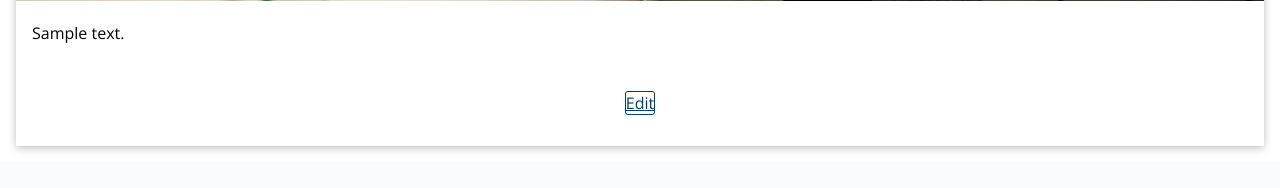
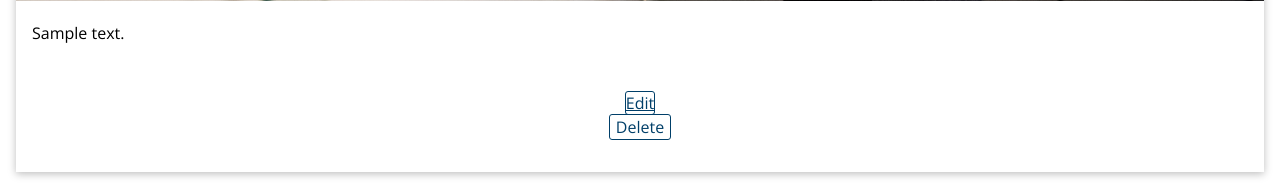
Before and after one commit to zep1994/Node_Project_2023, a Node server app: page /employees/600000000000000000000001 in a window 1280 px wide. Shown: the part 969-1157 px from the top of the page. Before the commit the page ends 1120 px from the top, so only its background shows below. Run offline with Node 20, Linux system fonts and the light colour scheme; tables that the repository leaves empty hold one stand-in row (values such as "Sample post"); some libraries are stand-ins or nearby versions.

Commit message:
delete Employee

```diff
--- a/controllers/admin.js
+++ b/controllers/admin.js
@@ -74,7 +74,7 @@ exports.postEditEmployee = (req, res, next) => {
 
 exports.postDeleteEmployee = (req, res, next) => {
   const prodId = req.body.employeeId;
-  Employee.deleteById(prodId)
+  Employee.findOneAndRemove(prodId)
     .then(() => {
       console.log('DESTROYED PRODUCT');
       res.redirect('/employees');
--- a/routes/admin.js
+++ b/routes/admin.js
@@ -18,7 +18,7 @@ router.get('/edit-employee/:employeeId', adminController.getEditEmployee);
 // /admin/add-employee => POST
 router.post('/edit-employee', adminController.postEditEmployee);
 
-//router.post('/delete-employee', adminController.postDeleteEmployee);
+router.post('/delete-employee', adminController.postDeleteEmployee);
 
 
 module.exports = router;
--- a/views/employee/employee-detail.ejs
+++ b/views/employee/employee-detail.ejs
@@ -21,10 +21,10 @@
                 <div class="card__actions">
                     <div class="card__actions">
                         <a href="/admin/edit-employee/<%= employee._id %>?edit=true" class="btn">Edit</a>
-                        <!-- <form action="/admin/delete-employee" method="POST">
+                        <form action="/admin/delete-employee" method="POST">
                             <input type="hidden" value="<%= employee._id %>" name="employeeId">
                             <button class="btn" type="submit">Delete</button>
-                        </form> -->
+                        </form>
 
                     </div>
                 </div>
```
